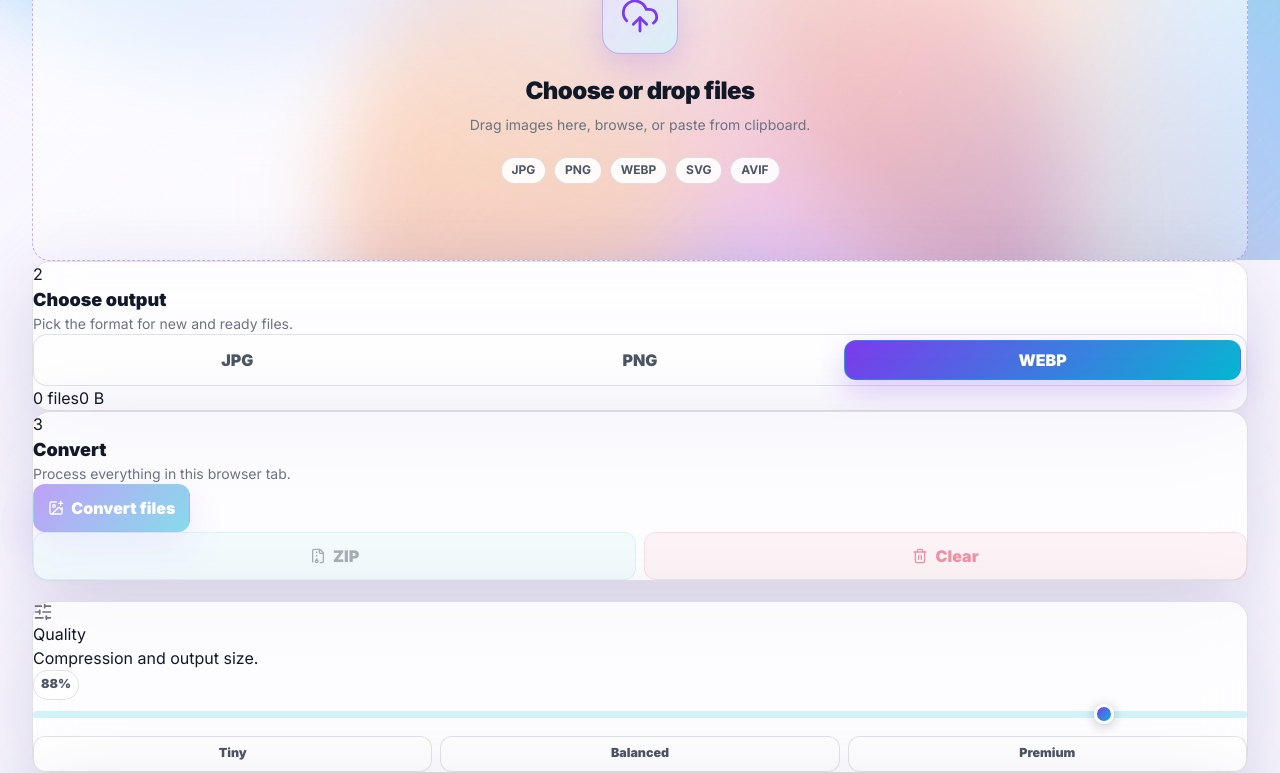
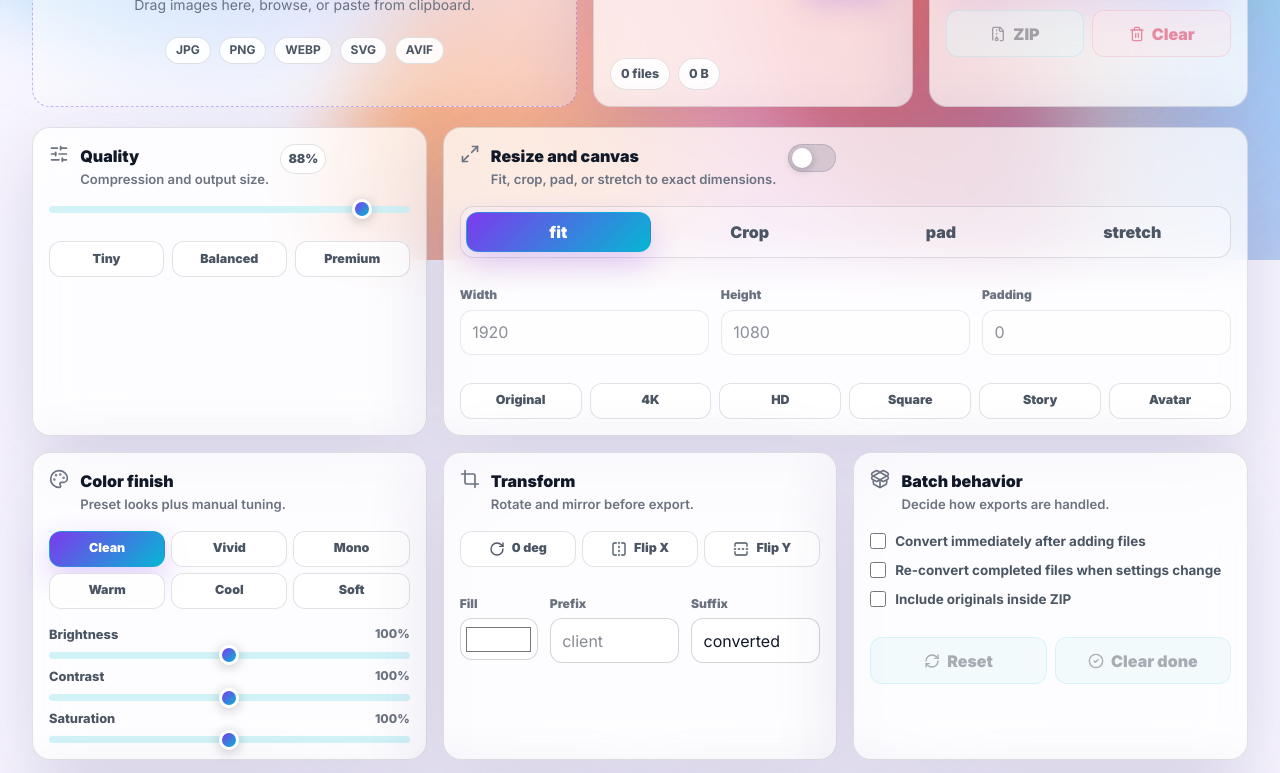
Before and after one commit to mahbub-ridoy/Online-File-Converter, a React (Vite) app: page / in a window 1280 px wide. Shown: the part 540-1313 px from the top of the page. Built offline with nearby package versions, Linux system fonts and the light colour scheme.

Commit message:
Polish converter layout styles

```diff
--- a/src/index.css
+++ b/src/index.css
@@ -278,7 +278,7 @@ footer {
 }
 
 .upload-zone {
-  min-height: 360px;
+  min-height: 292px;
   display: flex;
   flex-direction: column;
   align-items: center;
@@ -291,6 +291,107 @@ footer {
     linear-gradient(180deg, color-mix(in srgb, var(--surface-strong) 84%, transparent), color-mix(in srgb, var(--surface-soft) 78%, transparent)),
     radial-gradient(circle at 50% 0%, color-mix(in srgb, var(--accent-2) 14%, transparent), transparent 46%);
   transition: border-color 180ms ease, background 180ms ease, transform 180ms ease, box-shadow 180ms ease;
+}
+
+.converter-flow {
+  display: grid;
+  gap: 1rem;
+  grid-template-columns: minmax(0, 1fr);
+}
+
+@media (min-width: 900px) {
+  .converter-flow {
+    grid-template-columns: minmax(360px, 1.45fr) minmax(260px, 0.85fr) minmax(260px, 0.85fr);
+    align-items: stretch;
+  }
+}
+
+.flow-card,
+.option-card {
+  display: flex;
+  flex-direction: column;
+  gap: 1rem;
+  padding: 1rem;
+}
+
+.flow-card {
+  min-height: 292px;
+}
+
+.step-badge {
+  width: 34px;
+  height: 34px;
+  display: inline-flex;
+  align-items: center;
+  justify-content: center;
+  border-radius: 999px;
+  background: linear-gradient(135deg, var(--accent), var(--accent-2));
+  color: #ffffff;
+  font-size: 0.86rem;
+  font-weight: 900;
+  box-shadow: 0 12px 26px color-mix(in srgb, var(--accent) 24%, transparent);
+}
+
+.mini-summary {
+  margin-top: auto;
+  display: flex;
+  flex-wrap: wrap;
+  gap: 0.5rem;
+}
+
+.mini-summary span {
+  min-height: 30px;
+  display: inline-flex;
+  align-items: center;
+  border: 1px solid var(--line);
+  border-radius: 999px;
+  background: var(--surface-strong);
+  color: var(--soft);
+  padding: 0.35rem 0.62rem;
+  font-size: 0.78rem;
+  font-weight: 800;
+}
+
+.options-grid {
+  display: grid;
+  gap: 1rem;
+  grid-template-columns: minmax(0, 1fr);
+}
+
+@media (min-width: 760px) {
+  .options-grid {
+    grid-template-columns: repeat(2, minmax(0, 1fr));
+  }
+}
+
+@media (min-width: 1180px) {
+  .options-grid {
+    grid-template-columns: repeat(3, minmax(0, 1fr));
+  }
+
+  .option-card.wide {
+    grid-column: span 2;
+  }
+}
+
+.option-heading {
+  display: flex;
+  align-items: flex-start;
+  gap: 0.7rem;
+}
+
+.option-heading h3 {
+  margin: 0;
+  color: var(--text);
+  font-size: 1rem;
+  font-weight: 900;
+}
+
+.option-heading p {
+  margin: 0.15rem 0 0;
+  color: var(--muted);
+  font-size: 0.82rem;
+  font-weight: 600;
 }
 
 .upload-zone:hover,
@@ -339,6 +440,10 @@ footer {
 
 .mode-control {
   grid-template-columns: repeat(2, minmax(0, 1fr));
+}
+
+.mode-control.four {
+  grid-template-columns: repeat(4, minmax(0, 1fr));
 }
 
 .filter-grid {
@@ -525,6 +630,25 @@ footer {
   accent-color: var(--accent);
 }
 
+.slider-stack {
+  display: grid;
+  gap: 0.5rem;
+}
+
+.slider-stack label {
+  display: flex;
+  align-items: center;
+  justify-content: space-between;
+  color: var(--soft);
+  font-size: 0.8rem;
+  font-weight: 800;
+}
+
+.slider-stack span {
+  color: var(--muted);
+  font-size: 0.76rem;
+}
+
 .primary-button,
 .secondary-button,
 .danger-button {
@@ -620,10 +744,14 @@ footer {
   max-width: 780px;
   margin: 0.5rem 0 0;
   color: var(--text);
-  font-size: clamp(2rem, 4.5vw, 4.25rem);
+  font-size: clamp(1.65rem, 3vw, 2.85rem);
   font-weight: 900;
-  line-height: 0.96;
+  line-height: 1.04;
   letter-spacing: 0;
+}
+
+.compact-hero {
+  align-items: center;
 }
 
 .hero-actions {
```
